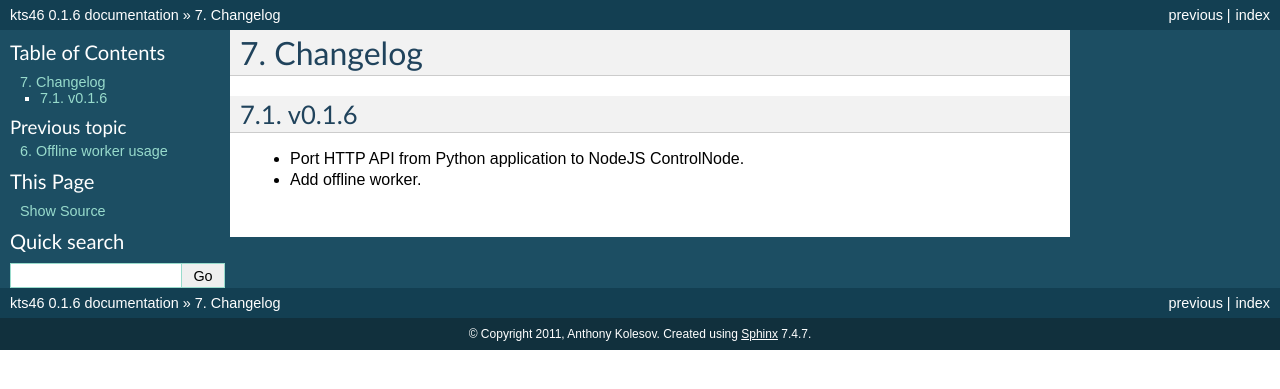
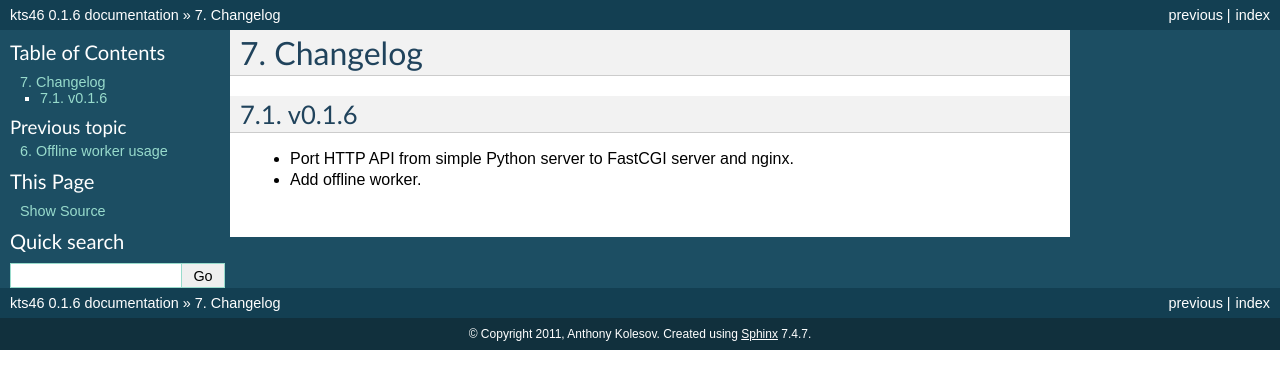
Before and after one commit to anthony-kolesov/kts46, a Sphinx documentation site: the page built from doc/source/Changelog.rst, in a window 1280 px wide. Shown: the top 389 px of the page. Built offline with Sphinx 7.4.7, drawn with Linux system fonts in a browser that asks for light colours; formulas are drawn with MathJax 3.

Commit message:
Update changelog.

```diff
--- a/doc/source/Changelog.rst
+++ b/doc/source/Changelog.rst
@@ -4,5 +4,5 @@ Changelog
 v0.1.6
 ------
 
-* Port HTTP API from Python application to NodeJS ControlNode.
+* Port HTTP API from simple Python server to FastCGI server and nginx.
 * Add offline worker.
```
